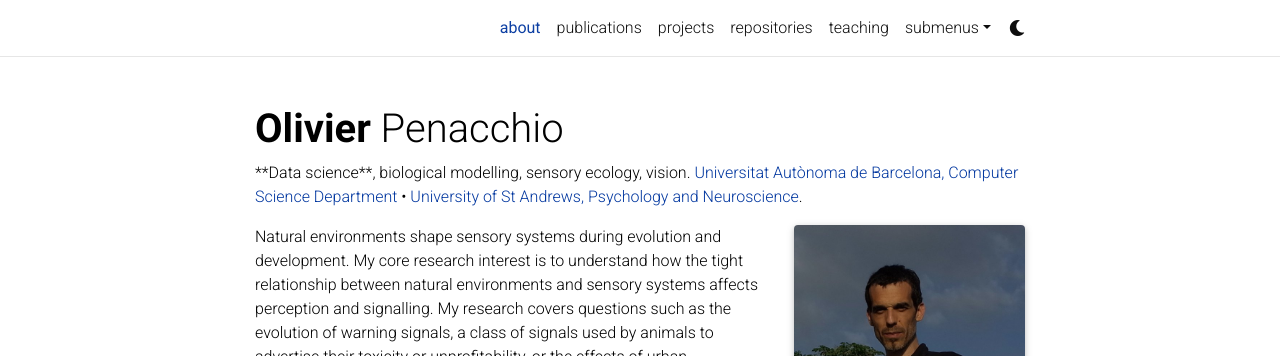
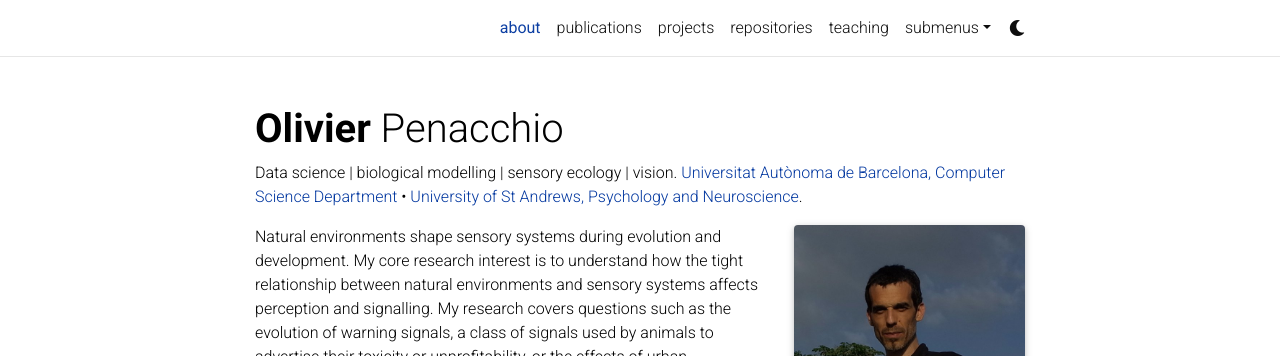
Before and after one commit to openacchio/openacchio.github.io, a Jekyll site: the page built from _pages/about.md, in a window 1280 px wide and 1167 px high. Shown: the top 356 px of the window. Built offline with Jekyll 4.4.1, drawn with Linux system fonts in a browser that asks for light colours; full-size pictures stand in for the smaller copies a plugin makes; comment, search, counter and statistics services are not loaded; a style sheet for code colours, icons or effects is not loaded.

```diff
--- a/_pages/about.md
+++ b/_pages/about.md
@@ -3,7 +3,7 @@ layout: about
 title: about
 permalink: /
 description: Data science, biological modelling, sensory ecology, vision.
-subtitle: <a>**Data science**</a>, biological modelling, sensory ecology, vision. <a href="https://www.uab.cat/ca/ciencies-computacio/recerca-ciencies-computacio">Universitat Autònoma de Barcelona, Computer Science Department</a> • <a target="_blank" href="https://www.st-andrews.ac.uk/psychology-neuroscience/">University of St Andrews, Psychology and Neuroscience</a>.
+subtitle: Data science | biological modelling | sensory ecology | vision. <a href="https://www.uab.cat/ca/ciencies-computacio/recerca-ciencies-computacio">Universitat Autònoma de Barcelona, Computer Science Department</a> • <a target="_blank" href="https://www.st-andrews.ac.uk/psychology-neuroscience/">University of St Andrews, Psychology and Neuroscience</a>.
 
 
 profile:
```
